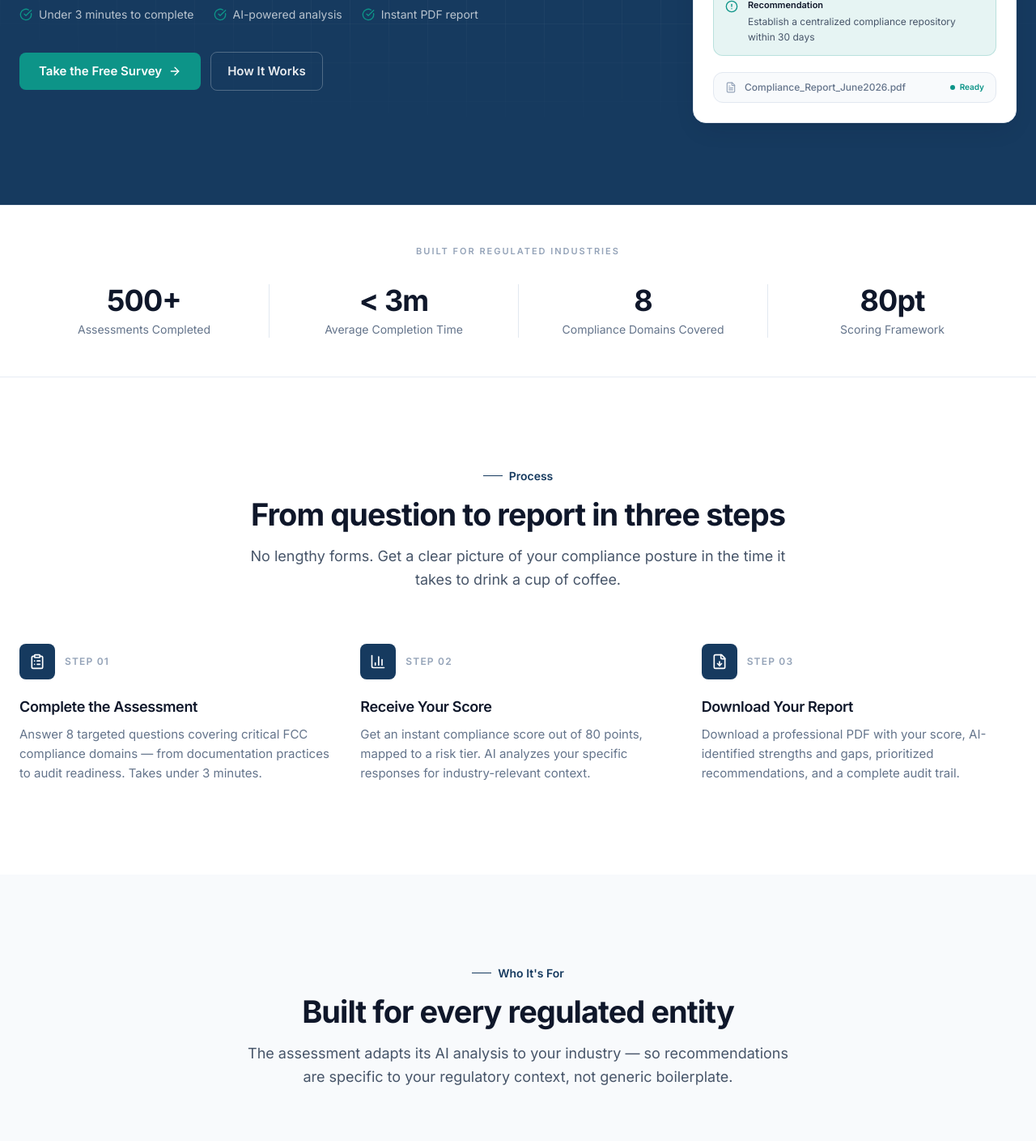
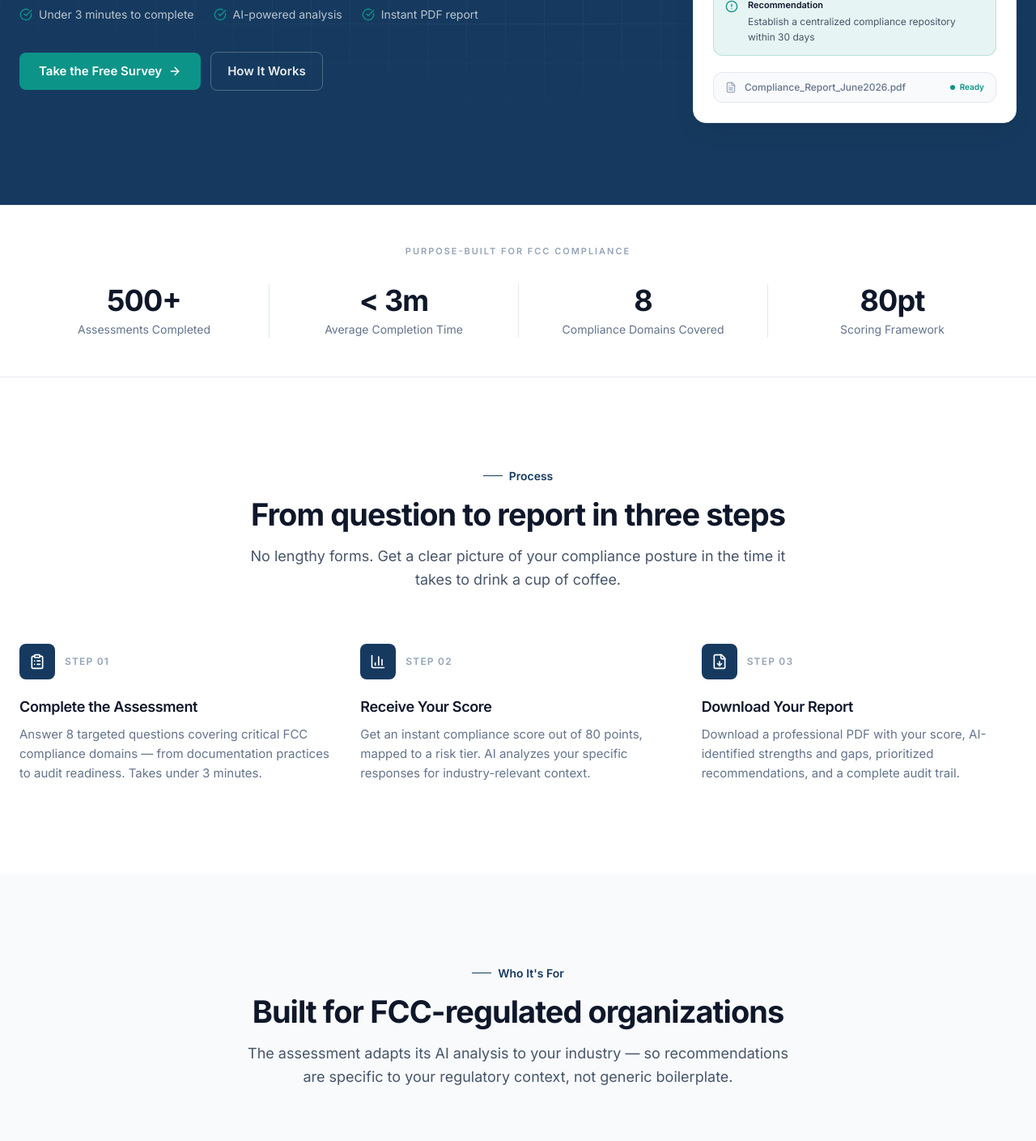
Before and after one commit to Sohailgazar2045/servey, a Next.js app: page / in a window 1280 px wide. Shown: the part 547-1956 px from the top of the page at 81% size. Built offline with nearby package versions, Linux system fonts and the light colour scheme.

Commit message:
modify according to new requirements

```diff
--- a/components/Industries.tsx
+++ b/components/Industries.tsx
@@ -49,7 +49,7 @@ export default function Industries() {
         <SectionHeading
           className="mb-16"
           eyebrow="Who It's For"
-          title="Built for every regulated entity"
+          title="Built for FCC-regulated organizations"
           subtitle="The assessment adapts its AI analysis to your industry — so recommendations are specific to your regulatory context, not generic boilerplate."
         />
 
--- a/components/TrustBar.tsx
+++ b/components/TrustBar.tsx
@@ -10,7 +10,7 @@ export default function TrustBar() {
     <section className="relative bg-white border-y border-slate-200/80">
       <div className="max-w-7xl mx-auto px-6 py-12">
         <p className="text-center text-[11px] font-semibold uppercase tracking-[0.18em] text-slate-400 mb-8">
-          Built for regulated industries
+          Purpose-built for FCC compliance
         </p>
         <div className="grid grid-cols-2 md:grid-cols-4 gap-y-8 md:divide-x divide-slate-200">
           {STATS.map((stat, i) => (
```
